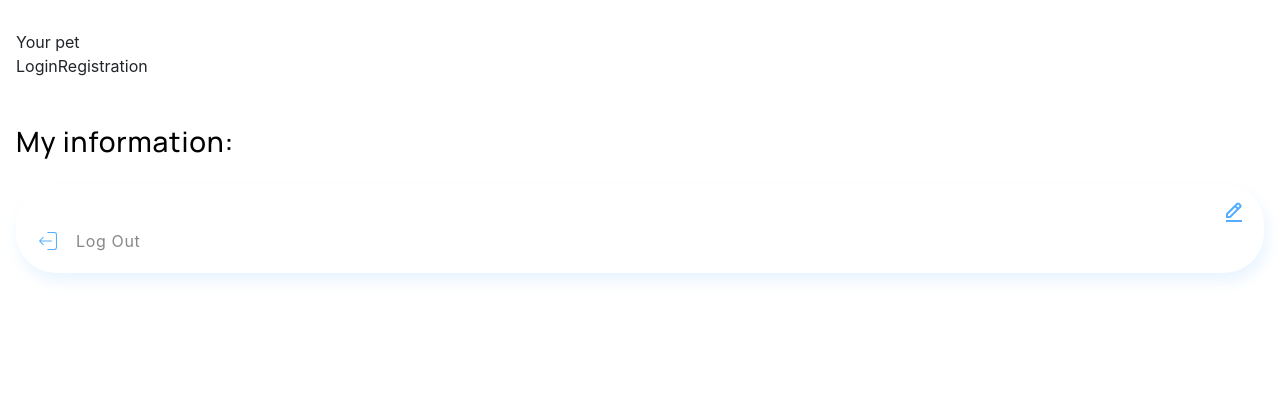
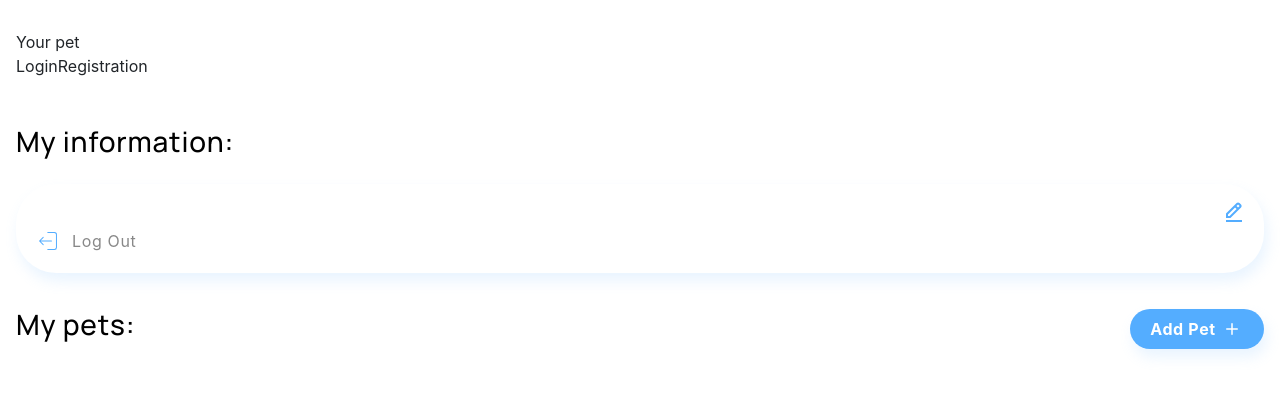
Before and after one commit to DmytroKarpenko88/team-project-frontend, a React (Create React App) app: page /team-project-frontend/user in a window 1280 px wide. Shown: the top 394 px of the page. Built offline with nearby package versions, Linux system fonts and the light colour scheme.

Commit message:
Added PetsBtn PetsData PetsList

```diff
--- a/src/components/Logout/Logout.styled.jsx
+++ b/src/components/Logout/Logout.styled.jsx
@@ -6,7 +6,7 @@ export const LogoutBtn = styled.button`
   justify-content: center;
   align-items: center;
   /* gap: 12px; */
-  gap: ${theme.spacing.step * 4}px;
+  gap: ${theme.spacing.step * 3}px;
   border-color: transparent;
   font-family: inherit;
   /* font-size: 16px; */
@@ -19,6 +19,7 @@ export const LogoutBtn = styled.button`
   color: ${theme.colors.grey};
   background-color: transparent;
   cursor: pointer;
+  transition: color var(--duration) var(--cubic);
   svg {
     width: 24px;
     height: 24px;
--- /dev/null
+++ b/src/components/UserCard/PetsData/PetsData.jsx
@@ -0,0 +1,12 @@
+import React from 'react';
+import PetsList from '../PetsList/PetsList';
+
+const PetsData = () => {
+  return (
+    <>
+      <PetsList />
+    </>
+  );
+};
+
+export default PetsData;
--- /dev/null
+++ b/src/components/UserCard/PetsList/PetsList.jsx
@@ -0,0 +1,8 @@
+import React from 'react';
+import { PetsListStyled } from './PetsList.styled';
+
+const PetsList = () => {
+  return <PetsListStyled></PetsListStyled>;
+};
+
+export default PetsList;
--- /dev/null
+++ b/src/components/UserCard/PetsList/PetsList.styled.jsx
@@ -0,0 +1,23 @@
+import styled from 'styled-components';
+
+export const PetsListStyled = styled.div`
+  display: flex;
+  flex-direction: column;
+  align-items: center;
+  gap: 20px;
+
+  @media screen and (min-width: 768px) {
+    align-items: flex-start;
+  }
+`;
+
+export const Title = styled.h2`
+  font-size: 20px;
+  font-weight: 500;
+  line-height: normal;
+  letter-spacing: 0.8px;
+  color: #000000;
+  @media screen and (min-width: 768px) {
+    font-size: 28px;
+  }
+`;
--- a/src/components/UserCard/UserData/UserData.styled.jsx
+++ b/src/components/UserCard/UserData/UserData.styled.jsx
@@ -1,3 +1,4 @@
+import { Link } from 'react-router-dom';
 import styled from 'styled-components';
 
 const MainContainer = styled.section`
@@ -70,4 +71,46 @@ const EditBtn = styled.button`
   }
 `;
 
-export { UserCardContainer, MainContainer, Title, EditBtn };
+const PetsContainer = styled.div`
+  display: flex;
+  justify-content: space-between;
+  align-items: baseline;
+  margin-bottom: 24px;
+`;
+
+const AddPetBtn = styled(Link)`
+  text-decoration: none;
+  display: flex;
+  align-items: center;
+  justify-content: center;
+  gap: 4px;
+  color: #ffffff;
+  font-weight: 700;
+  width: 134px;
+  padding: 8px 20px;
+  font-size: 16px;
+  line-height: normal;
+  letter-spacing: 0.64px;
+  background-color: var(--btn-bg-color);
+  border: none;
+  border-radius: 40px;
+  box-shadow: 3px 8px 14px 0px #88c6fd30;
+  transition: background-color var(--duration) var(--cubic);
+  &:hover,
+  &:focus {
+    background: var(--hover-btn-bg-color);
+  }
+  svg {
+    width: 24px;
+    height: 24px;
+  }
+`;
+
+export {
+  UserCardContainer,
+  MainContainer,
+  Title,
+  EditBtn,
+  PetsContainer,
+  AddPetBtn,
+};
--- a/src/index.css
+++ b/src/index.css
@@ -18,5 +18,9 @@ code {
 :root {
     --header-items-color: #ffc107;
     --btn-bg-color: #54adff;
+    --hover-btn-bg-color: linear-gradient(315deg, #419ef1 0%, #9bd0ff 100%);
 
+
+    --duration: 250ms;
+    --cubic: cubic-bezier(0.4, 0, 0.2, 1);
 }
--- a/src/pages/User/User.jsx
+++ b/src/pages/User/User.jsx
@@ -1,8 +1,12 @@
+import { BsPlus } from 'react-icons/bs';
 import UserData from 'components/UserCard/UserData/UserData';
 import {
+  AddPetBtn,
   MainContainer,
+  PetsContainer,
   Title,
 } from 'components/UserCard/UserData/UserData.styled';
+import PetsData from 'components/UserCard/PetsData/PetsData';
 
 const User = () => {
   return (
@@ -12,6 +16,16 @@ const User = () => {
           <Title>My information:</Title>
           <UserData />
         </div>
+
+        <div style={{ width: '100%' }}>
+          <PetsContainer>
+            <Title>My pets:</Title>
+            <AddPetBtn to="/add-pet">
+              Add Pet <BsPlus />
+            </AddPetBtn>
+          </PetsContainer>
+          <PetsData />
+        </div>
       </MainContainer>
     </>
   );
```
